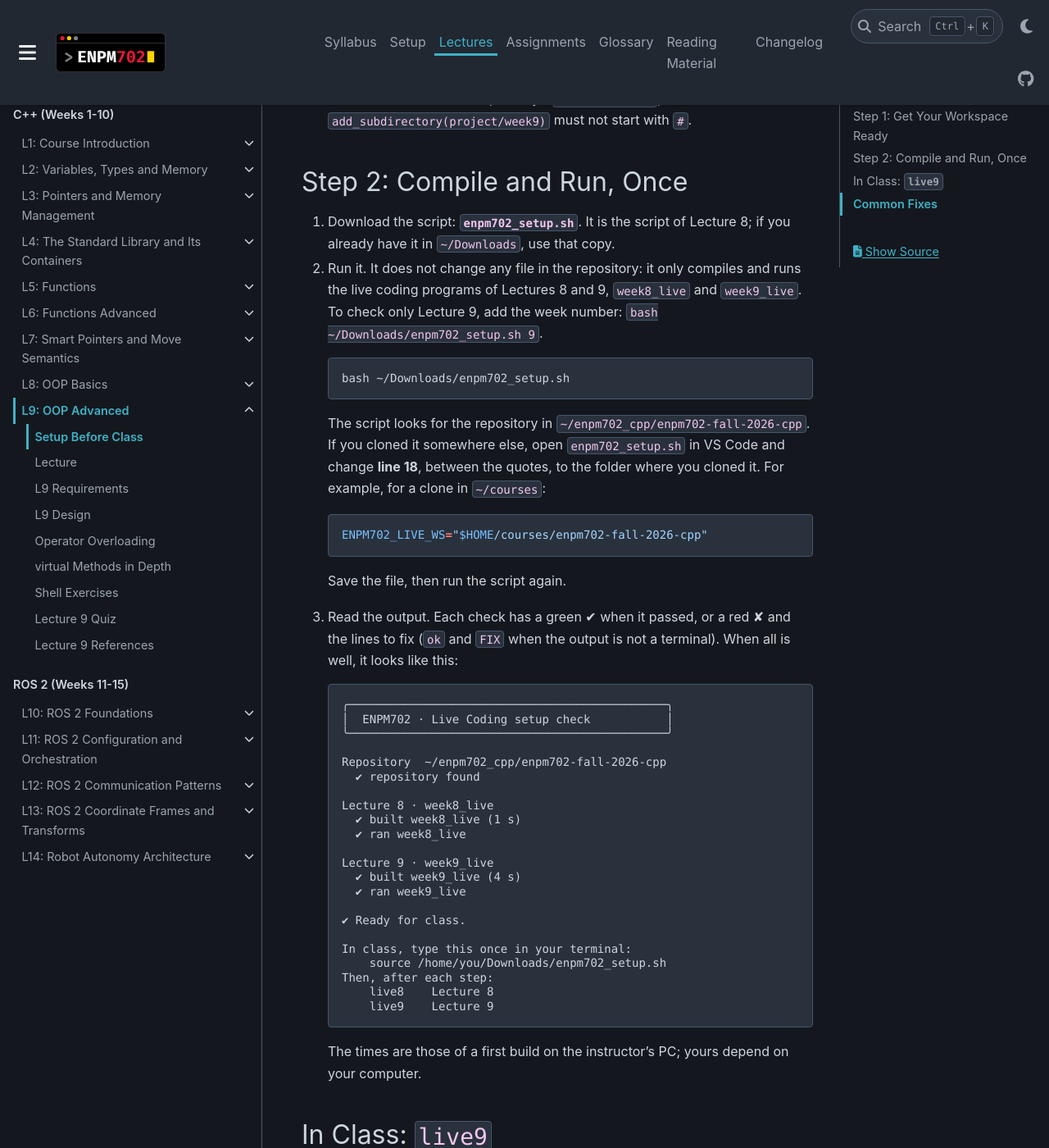
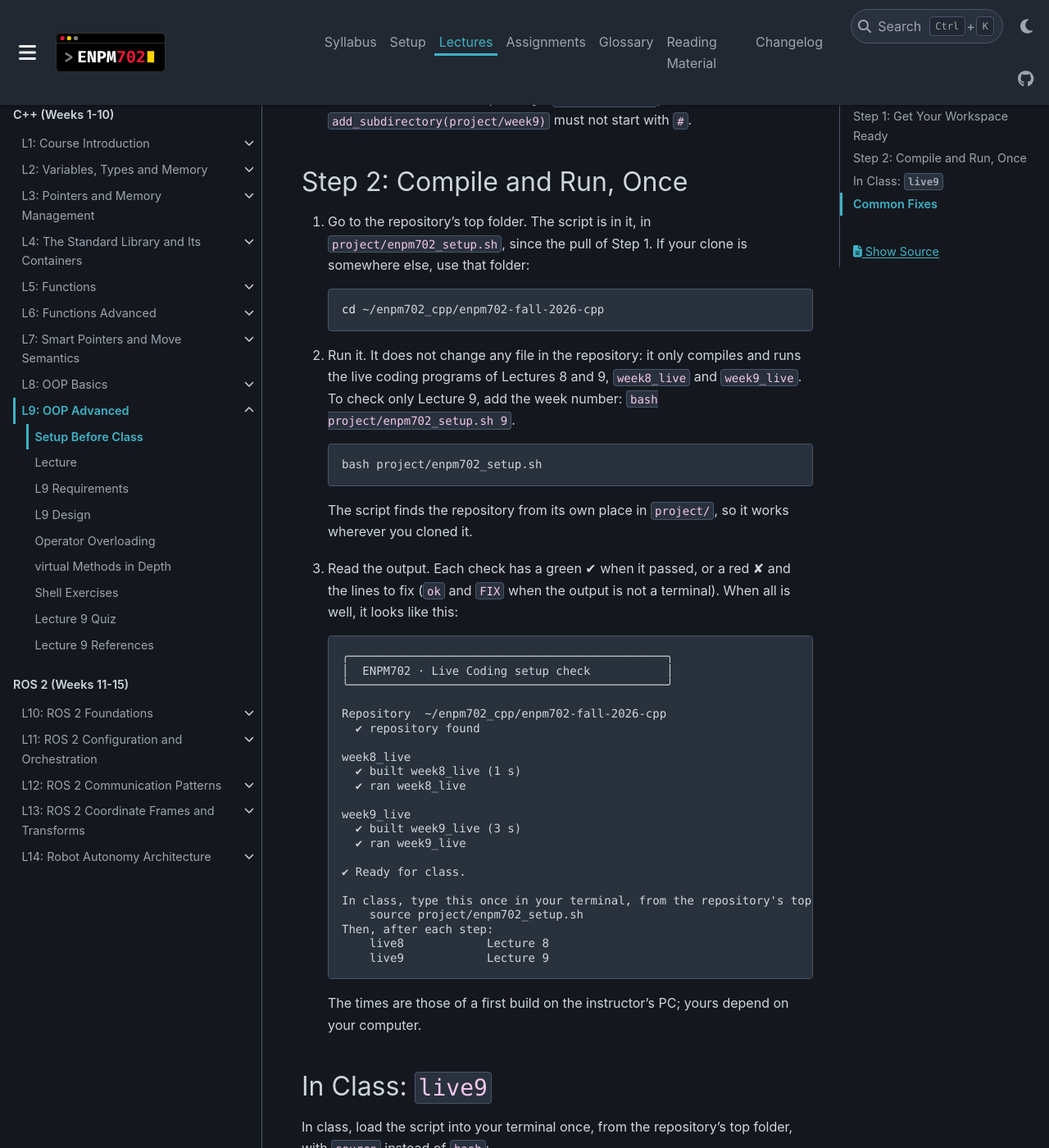
Before and after one commit to zeidk/enpm702-fall-2026-docs, a Sphinx documentation site: the page built from docs/source/lectures/lecture9/l9_setup.rst, in a window 1280 px wide and 1400 px high, scrolled down 1422 px. Shown: the whole window at 82% size. Built offline with Sphinx 7.4.7 and the PyData theme 0.15.4, drawn with Linux system fonts in a browser that asks for light colours; some of the changed text lies outside the part shown.

Commit message:
L8, L9: run enpm702_setup.sh from the repository
The script now lives in project/ of the C++ repository and finds the
repository itself. The setup pages, the L9 index and Code for This Lecture
say to run bash project/enpm702_setup.sh and source project/enpm702_setup.sh
from the repository's top folder, with output from a run of the new script.
The download, which needed line 18 edited, is gone. Code for This Lecture
also lists playground and undefined among the folders that join after
Nov 10, and playground9.

```diff
--- a/docs/source/lectures/lecture9/l9_index.rst
+++ b/docs/source/lectures/lecture9/l9_index.rst
@@ -39,7 +39,7 @@ This lecture covers advanced object-oriented programming in C++, on the ride ser
 Before Class
 ------------
 
-Follow :doc:`Setup Before Class <l9_setup>`: it runs the script with the week number, ``bash ~/Downloads/enpm702_setup.sh 9``. In class we review Steps 1 to 3, given in ``project/week9/live``, and you write Steps 4, 5 and 6 in class, on your own. After Step 6, you zip the ``live`` folder and upload ``live.zip`` to the L9 Live Coding assignment on Canvas before the end of class. The upload counts as the L9 exercise (exercises are 5% of the grade), as complete or incomplete, and no AI is allowed. The rules are in :ref:`Upload Your Live Coding <l9-upload-live-coding>`.
+Follow :doc:`Setup Before Class <l9_setup>`: from the repository's top folder, it runs the script with the week number, ``bash project/enpm702_setup.sh 9``. In class we review Steps 1 to 3, given in ``project/week9/live``, and you write Steps 4, 5 and 6 in class, on your own. After Step 6, you zip the ``live`` folder and upload ``live.zip`` to the L9 Live Coding assignment on Canvas before the end of class. The upload counts as the L9 exercise (exercises are 5% of the grade), as complete or incomplete, and no AI is allowed. The rules are in :ref:`Upload Your Live Coding <l9-upload-live-coding>`.
 
 Class starts with **Quiz 4**, which includes questions on the reading :doc:`Rule of Five and Rule of Zero </lectures/lecture8/l8_rule_of_five>`. Read it before you come.
 
--- a/docs/source/lectures/lecture9/l9_setup.rst
+++ b/docs/source/lectures/lecture9/l9_setup.rst
@@ -50,21 +50,19 @@ Do these yourself, before class. The script in Step 2 does none of them.
 Step 2: Compile and Run, Once
 -----------------------------
 
-1. Download the script: :download:`enpm702_setup.sh <../lecture8/enpm702_setup.sh>`. It is the script of Lecture 8; if you already have it in ``~/Downloads``, use that copy.
-
-2. Run it. It does not change any file in the repository: it only compiles and runs the live coding programs of Lectures 8 and 9, ``week8_live`` and ``week9_live``. To check only Lecture 9, add the week number: ``bash ~/Downloads/enpm702_setup.sh 9``.
+1. Go to the repository's top folder. The script is in it, in ``project/enpm702_setup.sh``, since the pull of Step 1. If your clone is somewhere else, use that folder:
 
    .. code-block:: bash
 
-      bash ~/Downloads/enpm702_setup.sh
+      cd ~/enpm702_cpp/enpm702-fall-2026-cpp
 
-   The script looks for the repository in ``~/enpm702_cpp/enpm702-fall-2026-cpp``. If you cloned it somewhere else, open ``enpm702_setup.sh`` in VS Code and change **line 18**, between the quotes, to the folder where you cloned it. For example, for a clone in ``~/courses``:
+2. Run it. It does not change any file in the repository: it only compiles and runs the live coding programs of Lectures 8 and 9, ``week8_live`` and ``week9_live``. To check only Lecture 9, add the week number: ``bash project/enpm702_setup.sh 9``.
 
    .. code-block:: bash
 
-      ENPM702_LIVE_WS="$HOME/courses/enpm702-fall-2026-cpp"
+      bash project/enpm702_setup.sh
 
-   Save the file, then run the script again.
+   The script finds the repository from its own place in ``project/``, so it works wherever you cloned it.
 
 3. Read the output. Each check has a green ✔ when it passed, or a red ✘ and the lines to fix (``ok`` and ``FIX`` when the output is not a terminal). When all is well, it looks like this:
 
@@ -77,32 +75,32 @@ Step 2: Compile and Run, Once
         Repository  ~/enpm702_cpp/enpm702-fall-2026-cpp
           ✔ repository found
 
-        Lecture 8 · week8_live
+        week8_live
           ✔ built week8_live (1 s)
           ✔ ran week8_live
 
-        Lecture 9 · week9_live
-          ✔ built week9_live (4 s)
+        week9_live
+          ✔ built week9_live (3 s)
           ✔ ran week9_live
 
         ✔ Ready for class.
 
-        In class, type this once in your terminal:
-            source /home/you/Downloads/enpm702_setup.sh
+        In class, type this once in your terminal, from the repository's top folder:
+            source project/enpm702_setup.sh
         Then, after each step:
-            live8    Lecture 8
-            live9    Lecture 9
+            live8            Lecture 8
+            live9            Lecture 9
 
    The times are those of a first build on the instructor's PC; yours depend on your computer.
 
 In Class: ``live9``
 -------------------
 
-In class, load the script into your terminal once, with ``source`` instead of ``bash``:
+In class, load the script into your terminal once, from the repository's top folder, with ``source`` instead of ``bash``:
 
 .. code-block:: bash
 
-   source ~/Downloads/enpm702_setup.sh
+   source project/enpm702_setup.sh
 
 This gives the terminal the command ``live9``. After each step, save your files and type:
 
@@ -125,7 +123,9 @@ Common Fixes
    * - The message says
      - What to do
    * - no ENPM702 repository
-     - Clone the repository (Step 1), or change line 18 of the script to the folder where you cloned it.
+     - Clone the repository (Step 1), and keep the script in its ``project/`` folder.
+   * - ``No such file or directory``, for ``project/enpm702_setup.sh``
+     - Pull the latest code (Step 1), then run the command from the repository's top folder.
    * - cmake could not configure the repository
      - Install the tools (Step 1). If ``cmake`` is installed, read the lines printed under the ``FIX`` line.
    * - ``week9_live`` did not build, with ``No rule to make target 'week9_live'``
@@ -133,6 +133,6 @@ Common Fixes
    * - ``week9_live`` did not build, or did not compile, with compiler errors
      - Read the first error: it names the file and the line. If you did not change that file, run ``git status`` in the repository. If the lines do not tell you what to do, send them to me before class.
    * - ``live9: command not found``
-     - Type ``source ~/Downloads/enpm702_setup.sh`` in that terminal first.
+     - In that terminal, from the repository's top folder, type ``source project/enpm702_setup.sh`` first.
    * - ``702run: command not found``
      - Type ``enpm702`` first, or use ``live9``.
```
Also changed, not shown: docs/source/lectures/lecture8/l8_setup.rst (+20 -20 lines), docs/source/lectures/lecture9/l9_lecture.rst (+13 -11 lines), 1 other file.
